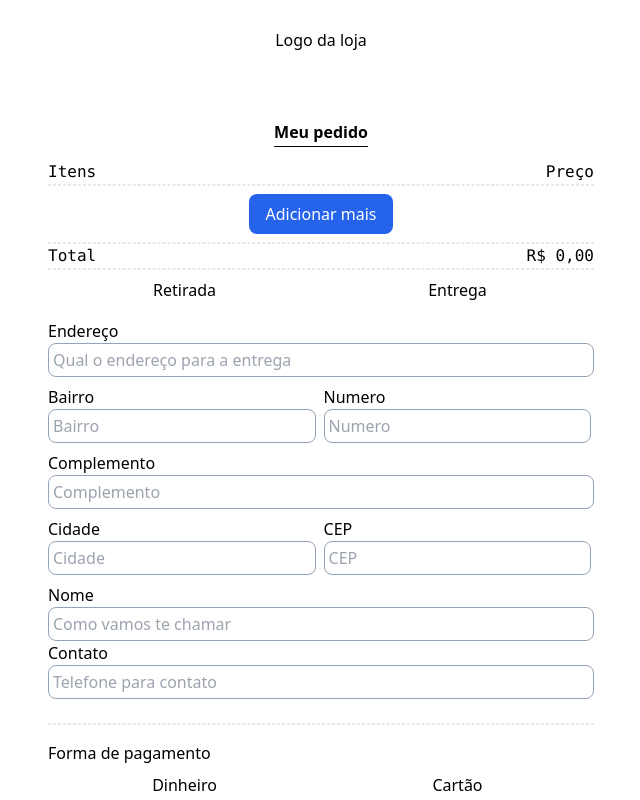
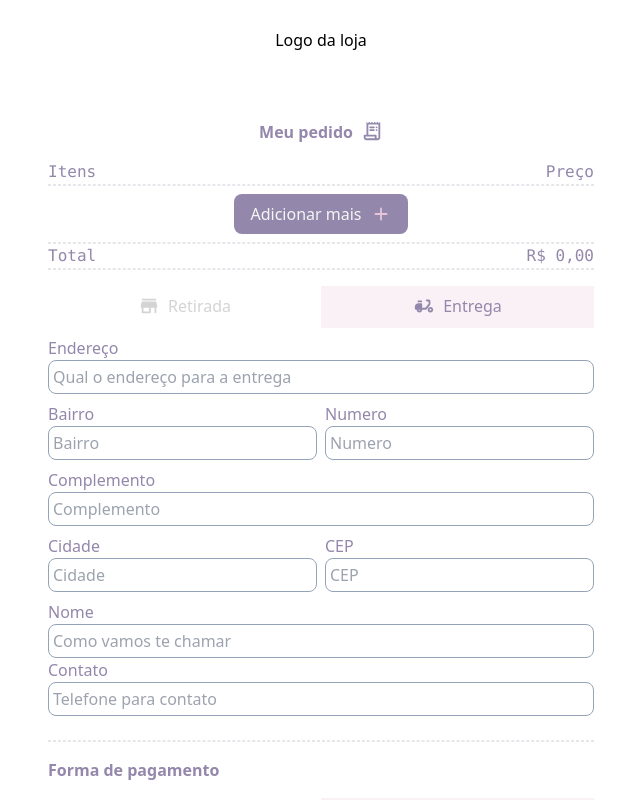
Before and after one commit to fernandoprestes/cake-shop-client, a Vue app: page /payment in a window 1280 px wide. Both pictures are taken after a click on the label "Entrega". Shown: the top 800 px of the page, without its empty margins (319-959 px from the left). Built offline with nearby package versions, Linux system fonts and the light colour scheme.

Commit message:
style: adiciona estilos no pagamento

```diff
--- a/src/pages/Payment/index.vue
+++ b/src/pages/Payment/index.vue
@@ -4,13 +4,32 @@
   import { useCartStore } from '../../store/cart';
 
   import { ref } from 'vue';
+  import Icon from '../../components/Icon/Icon.vue';
 
   const storeCart = useCartStore();
   const { items, totalPrice } = storeToRefs(storeCart);
 
-  const deliveryOption = ['retirada', 'entrega'];
+  const deliveryOption = [
+    {
+      label: 'retirada',
+      icon: 'Store',
+    },
+    {
+      label: 'entrega',
+      icon: 'DeliveryDining',
+    },
+  ];
   const deliveryType = ref('retirada');
-  const paymentOption = ['dinheiro', 'cartão'];
+  const paymentOption = [
+    {
+      label: 'dinheiro',
+      icon: 'Monetization',
+    },
+    {
+      label: 'cartão',
+      icon: 'CreditCard',
+    },
+  ];
   const paymentType = ref('cartão');
 </script>
 <template>
@@ -19,8 +38,11 @@
       <h1>Logo da loja</h1>
     </div>
   </header>
-  <main class="container flex w-full flex-col items-center justify-center gap-4 py-4 px-4 md:py-10">
-    <h2 class="font-bold underline underline-offset-8">Meu pedido</h2>
+  <main class="container flex w-full flex-col items-center justify-center gap-4 py-4 px-4 text-primary md:py-10">
+    <h2 class="flex gap-2 font-bold">
+      Meu pedido
+      <Icon name="ReceiptLong" />
+    </h2>
 
     <div class="w-full md:w-[546px]">
       <div class="flex justify-between">
@@ -28,6 +50,7 @@
         <h3 class="font-mono">Preço</h3>
       </div>
       <div class="w-full border border-dashed"></div>
+
       <div
         v-for="item in items"
         :key="item.id"
@@ -43,39 +66,54 @@
       </div>
       <router-link
         to="store"
-        class="my-2 mx-auto block w-fit rounded-lg bg-blue-600 px-4 py-2 text-center text-white"
-        >Adicionar mais</router-link
+        class="my-2 mx-auto flex w-fit items-center justify-center gap-2 rounded-lg bg-primary px-4 py-2 text-center text-neutral-100"
       >
+        <span> Adicionar mais </span>
+        <Icon
+          name="Plus"
+          class="text-accent"
+        />
+      </router-link>
       <div class="w-full border border-dashed"></div>
       <div class="flex justify-between font-mono">
         <h3>Total</h3>
         <span>{{ formatCurrency(totalPrice) }}</span>
       </div>
+
       <div class="w-full border border-dashed"></div>
-      <div class="flex justify-around">
+
+      <div class="mt-4 flex justify-around">
         <label
           v-for="(item, index) in deliveryOption"
           :key="index"
-          :for="item"
-          class="flex w-full cursor-pointer items-center justify-center border-b border-transparent py-2 capitalize leading-6"
-          :class="{ 'border-b border-slate-600': deliveryType === item }"
+          :for="item.label"
+          class="flex w-full cursor-pointer items-center justify-center gap-2 border-b-2 border-transparent py-2 capitalize leading-6"
+          :class="[
+            deliveryType === item.label
+              ? 'border-primary bg-secondary text-primary'
+              : 'border-secondary text-neutral-300',
+          ]"
         >
           <input
-            :id="item"
+            :id="item.label"
             v-model="deliveryType"
             type="radio"
-            :name="item"
-            :value="item"
+            :name="item.label"
+            :value="item.label"
             class="sr-only"
           />
-          {{ item }}
+          <Icon
+            :name="`${item.icon}`"
+            :class="[deliveryType === item.label ? 'text-primary' : 'text-neutral-300']"
+          />
+          {{ item.label }}
         </label>
       </div>
       <div class="flex flex-col py-2">
         <div v-if="deliveryType === 'retirada'">
-          <p>
-            Voce pode retirar o seu pedido na rua Não existe, 7458, Bairro Muito longe, SP, entre o horario das 10:00 às
-            22:00
+          <p class="text-center text-primary">
+            Você pode retirar o seu pedido em nossa loja que fica na rua Não existe, 7458, Bairro Muito longe, SP, entre
+            o horario das 10:00 às 22:00.
           </p>
         </div>
 
@@ -84,64 +122,62 @@
           class="flex flex-wrap gap-2"
         >
           <div class="flex w-full flex-col">
-            <label for="name">Endereço</label>
+            <label for="address">Endereço</label>
             <input
-              id="name"
+              id="address"
               class="rounded-lg border border-slate-400 p-1"
               placeholder="Qual o endereço para a entrega"
               type="text"
             />
           </div>
-
           <div class="flex w-full flex-wrap gap-2">
-            <div class="flex w-[49%] flex-col">
-              <label for="phone">Bairro</label>
+            <div class="flex flex-1 flex-col">
+              <label for="district">Bairro</label>
               <input
-                id="name"
+                id="district"
                 class="rounded-lg border border-slate-400 p-1"
                 placeholder="Bairro"
-                type="tel"
+                type="text"
               />
             </div>
-            <div class="flex w-[49%] flex-col">
-              <label for="phone">Numero</label>
+            <div class="flex flex-1 flex-col">
+              <label for="number">Numero</label>
               <input
-                id="name"
+                id="number"
                 class="rounded-lg border border-slate-400 p-1"
                 placeholder="Numero"
-                type="tel"
+                type="text"
               />
             </div>
             <div class="flex w-full flex-col">
-              <label for="phone">Complemento</label>
+              <label for="complement">Complemento</label>
               <input
-                id="name"
+                id="complement"
                 class="rounded-lg border border-slate-400 p-1"
                 placeholder="Complemento"
-                type="tel"
+                type="text"
               />
             </div>
           </div>
-          <div class="flex w-[49%] flex-col">
-            <label for="phone">Cidade</label>
+          <div class="flex flex-1 flex-col">
+            <label for="city">Cidade</label>
             <input
-              id="name"
+              id="city"
               class="rounded-lg border border-slate-400 p-1"
               placeholder="Cidade"
               type="tel"
             />
           </div>
-          <div class="flex w-[49%] flex-col">
-            <label for="phone">CEP</label>
+          <div class="flex flex-1 flex-col">
+            <label for="cep">CEP</label>
             <input
-              id="name"
+              id="cep"
               class="rounded-lg border border-slate-400 p-1"
               placeholder="CEP"
               type="tel"
             />
           </div>
         </div>
-
         <div class="mt-2 flex flex-col">
           <label for="name">Nome</label>
           <input
@@ -150,55 +186,79 @@
             placeholder="Como vamos te chamar"
             type="text"
           />
-          <label for="phone">Contato</label>
+          <label for="contact">Contato</label>
           <input
-            id="name"
+            id="contact"
             class="rounded-lg border border-slate-400 p-1"
             placeholder="Telefone para contato"
             type="tel"
           />
         </div>
       </div>
+
       <div class="my-4 w-full border border-dashed"></div>
+
       <div>
-        <h3>Forma de pagamento</h3>
-        <div class="flex justify-around">
+        <h3 class="font-bold">Forma de pagamento</h3>
+        <div class="mt-4 flex justify-around">
           <label
             v-for="(item, index) in paymentOption"
             :key="index"
-            :for="item"
-            class="flex w-full cursor-pointer items-center justify-center border-b border-transparent py-2 capitalize leading-6"
-            :class="{ 'border-b border-slate-600': paymentType === item }"
+            :for="item.label"
+            class="flex w-full cursor-pointer items-center justify-center gap-2 border-b-2 border-transparent py-2 capitalize leading-6"
+            :class="[
+              paymentType === item.label
+                ? 'border-primary bg-secondary text-primary'
+                : 'border-secondary text-neutral-300',
+            ]"
           >
             <input
-              :id="item"
+              :id="item.label"
               v-model="paymentType"
               type="radio"
-              :name="item"
-              :value="item"
+              :name="item.label"
+              :value="item.label"
               class="sr-only"
             />
-            {{ item }}
+            <Icon
+              :name="`${item.icon}`"
+              :class="[paymentType === item.label ? 'text-primary' : 'text-neutral-300']"
+            />
+            {{ item.label }}
           </label>
         </div>
         <div
           v-if="paymentType === 'dinheiro'"
-          class="flex flex-col"
+          class="mt-4 flex flex-col"
         >
-          <label for="phone">Troco para</label>
+          <label for="thing">Troco para</label>
           <input
-            id="name"
+            id="thing"
             class="rounded-lg border border-slate-400 p-1"
             placeholder="R$ 00.00"
-            type="tel"
+            type="text"
           />
         </div>
-        <div v-else>
-          <p>Cartões que aceitamos</p>
+        <div
+          v-else
+          class="mt-4"
+        >
+          <p class="text-center text-primary">Aceitamos cartão crédito ou débito</p>
+
+          <div class="my-4 flex items-center justify-center gap-2 text-xl">
+            <Icon name="LogosElo" />
+            <Icon name="LogosMastercard" />
+            <Icon name="LogosVisa" />
+          </div>
         </div>
       </div>
       <div class="my-4 w-full border border-dashed"></div>
-      <button class="my-2 w-fit rounded-lg bg-blue-600 px-4 py-2 text-center text-white">Fazer o pedido</button>
+      <button
+        class="my-2 flex w-fit items-center justify-center gap-2 rounded-lg bg-primary px-4 py-2 text-center text-white"
+      >
+        Fazer o pedido
+        <Icon name="DoneAll" />
+      </button>
     </div>
   </main>
 </template>
```
